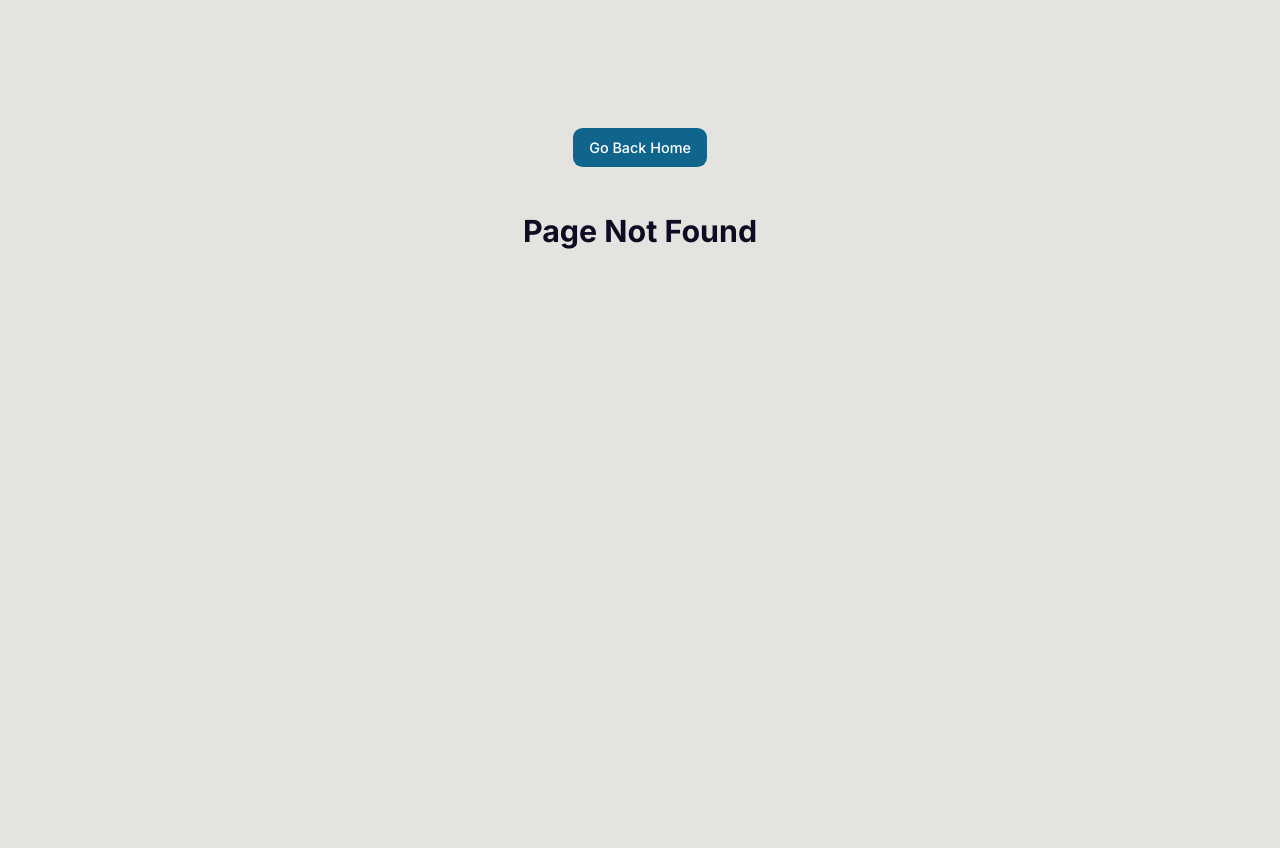
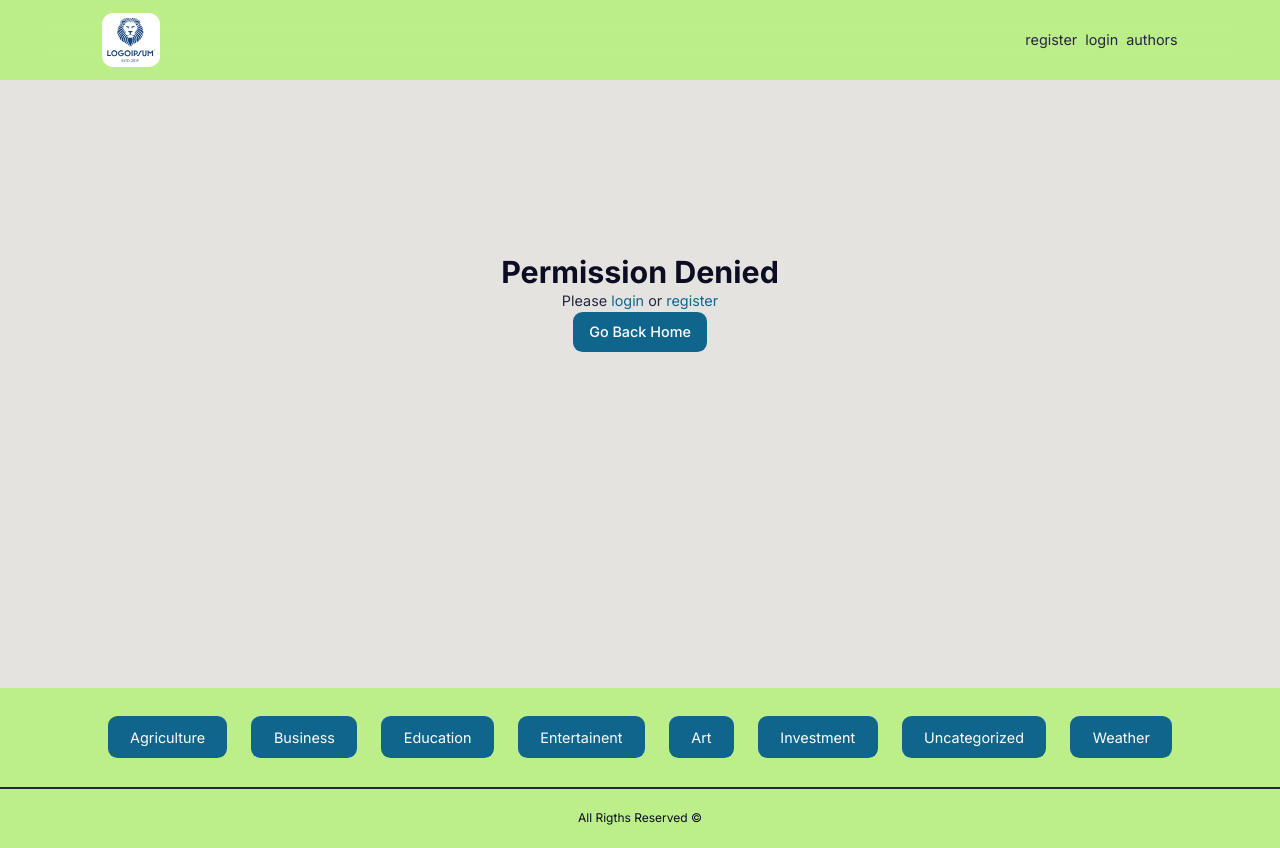
Before and after one commit to SaberLS/mern-project, a React (Create React App) app in the folder client/: page /permission-denied in a window 1280 px wide. Before the commit this address had no page. Before the commit the page ends 800 px from the top, so only its background shows below. Built offline with nearby package versions, Linux system fonts and the light colour scheme.

Commit message:
permission

```diff
--- a/client/src/components/Header.jsx
+++ b/client/src/components/Header.jsx
@@ -28,6 +28,9 @@ const Header = () => {
                   <Link to={`/profile/${currentUser.id}`}>
                     {currentUser.name}
                   </Link>
+                </li>
+                <li onClick={closeNavHandler}>
+                  <Link to={`/myposts/${currentUser.id}`}>My posts</Link>
                 </li>
                 <li onClick={closeNavHandler}>
                   <Link to="/create">create</Link>
--- a/client/src/index.jsx
+++ b/client/src/index.jsx
@@ -18,6 +18,7 @@ import Dashboard from "./pages/Dashboard";
 import DeletePost from "./pages/DeletePost";
 import EditPost from "./pages/EditPost";
 import UserProvider from "./context/userContext.mjs";
+import PermissionDenied from "./pages/PermissionDenied";
 
 const router = createBrowserRouter([
   {
@@ -42,6 +43,7 @@ const router = createBrowserRouter([
       { path: "posts/:id/edit", element: <EditPost /> },
       { path: "posts/:id/delete", element: <DeletePost /> },
       { path: "logout", element: <Logout /> },
+      { path: "permission-denied", element: <PermissionDenied /> },
     ],
   },
 ]);
--- a/client/src/pages/CreatePost.jsx
+++ b/client/src/pages/CreatePost.jsx
@@ -1,6 +1,8 @@
-import React, { useState } from "react";
+import React, { useContext, useEffect, useState } from "react";
+import { useNavigate, Link } from "react-router-dom";
 import ReactQuill from "react-quill-new";
 import "react-quill-new/dist/quill.snow.css";
+import { UserContext } from "../context/userContext.mjs";
 
 const modules = {
   toolbar: [
@@ -41,11 +43,19 @@ const POST_CATEGORIES = [
 ];
 
 const CreatePost = () => {
+  const navigate = useNavigate();
   const [title, setTitle] = useState("");
   const [category, setCategory] = useState("Uncategorized");
   const [description, setDescription] = useState("");
   const [thumbnail, setThumbnail] = useState("Thumbnail");
+  const { currentUser } = useContext(UserContext);
+  const authToken = currentUser?.token;
 
+  useEffect(() => {
+    if (!authToken) {
+      navigate("/permission-denied");
+    }
+  });
   return (
     <section className="create-post">
       <div className="container">
--- a/client/src/pages/Dashboard.jsx
+++ b/client/src/pages/Dashboard.jsx
@@ -1,9 +1,19 @@
-import React, { useState } from "react";
+import React, { useState, useContext, useEffect } from "react";
+import { UserContext } from "../context/userContext.mjs";
 import dummyPosts from "../data";
-import { Link } from "react-router-dom";
+import { Link, useNavigate } from "react-router-dom";
 
 const Dashboard = () => {
   const [posts, setPosts] = useState(dummyPosts);
+  const navigate = useNavigate;
+  const { currentUser } = useContext(UserContext);
+  const authToken = currentUser?.token;
+
+  useEffect(() => {
+    if (!authToken) {
+      navigate("/permission-denied");
+    }
+  });
   return (
     <section className="dashboard">
       {posts.length ? (
--- /dev/null
+++ b/client/src/pages/PermissionDenied.jsx
@@ -0,0 +1,27 @@
+import React from "react";
+import { Link } from "react-router-dom";
+
+function PermissionDenied() {
+  return (
+    <section className="error-page">
+      <div className="center">
+        <h2>Permission Denied</h2>{" "}
+        <p>
+          Please{" "}
+          <Link className="small__sign" to="/login">
+            login
+          </Link>{" "}
+          or{" "}
+          <Link className="small__sign" to="/register">
+            register
+          </Link>{" "}
+        </p>
+        <Link to="/" className="btn primary">
+          Go Back Home
+        </Link>
+      </div>
+    </section>
+  );
+}
+
+export default PermissionDenied;
--- a/client/src/pages/UserProfile.jsx
+++ b/client/src/pages/UserProfile.jsx
@@ -1,8 +1,9 @@
-import React, { useState } from "react";
-import { Link } from "react-router-dom";
+import React, { useState, useEffect, useContext } from "react";
+import { Link, useNavigate } from "react-router-dom";
 import { FaEdit } from "react-icons/fa";
 import { FaCheck } from "react-icons/fa6";
 import Avatar from "../assets/images/avatar5.jpg";
+import { UserContext } from "../context/userContext.mjs";
 
 const UserProfile = () => {
   const [avatar, setAvatar] = useState(Avatar);
@@ -11,11 +12,19 @@ const UserProfile = () => {
   const [currentPassword, setCurrentPassword] = useState("");
   const [newPassword, setNewPassword] = useState("");
   const [confirmNewPassword, setConfirmNewPassword] = useState("");
+  const navigate = useNavigate;
+  const { currentUser } = useContext(UserContext);
+  const authToken = currentUser?.token;
 
+  useEffect(() => {
+    if (!authToken) {
+      navigate("/permission-denied");
+    }
+  });
   return (
     <section className="profile">
       <div className="container profile__container">
-        <Link to={`/myposts/something`} className="btn">
+        <Link to={`/myposts/${currentUser.id}}`} className="btn">
           See my posts
         </Link>
         <div className="profile__details">
@@ -40,7 +49,7 @@ const UserProfile = () => {
               <FaCheck className="ico" />
             </button>
           </div>
-          <h1>Ernest Achiever</h1>
+          <h1>{currentUser.name}</h1>
           {/* form to update user details */}
           <form action="" className="form profile__form">
             <p className="form__error-message">This is an error message</p>
```
